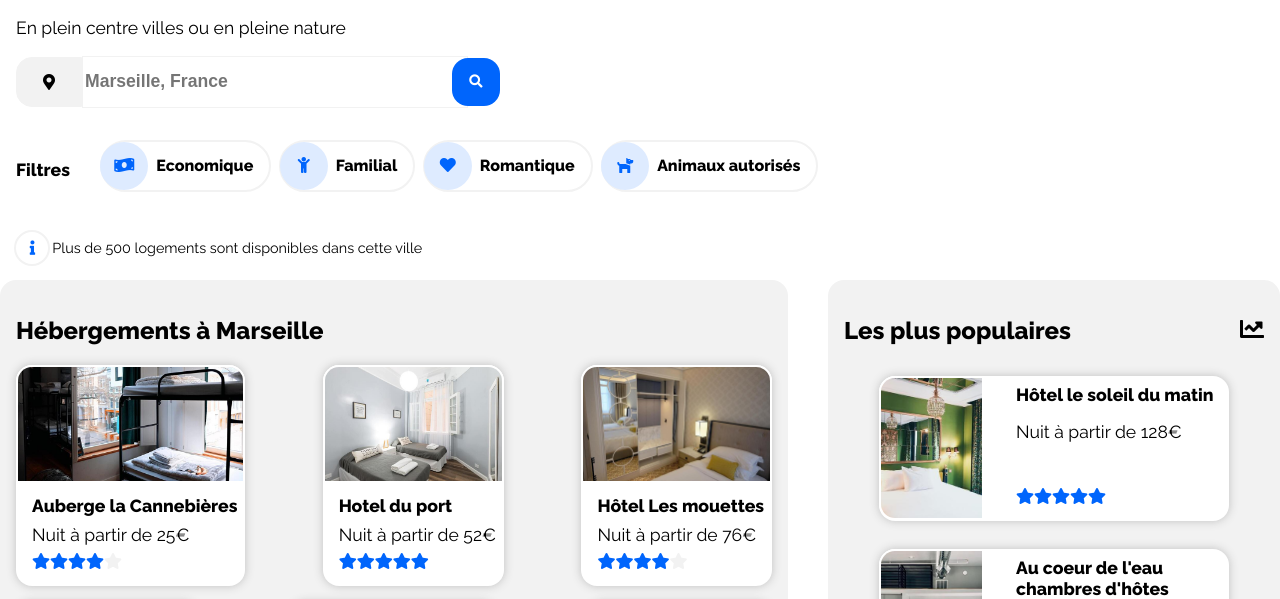
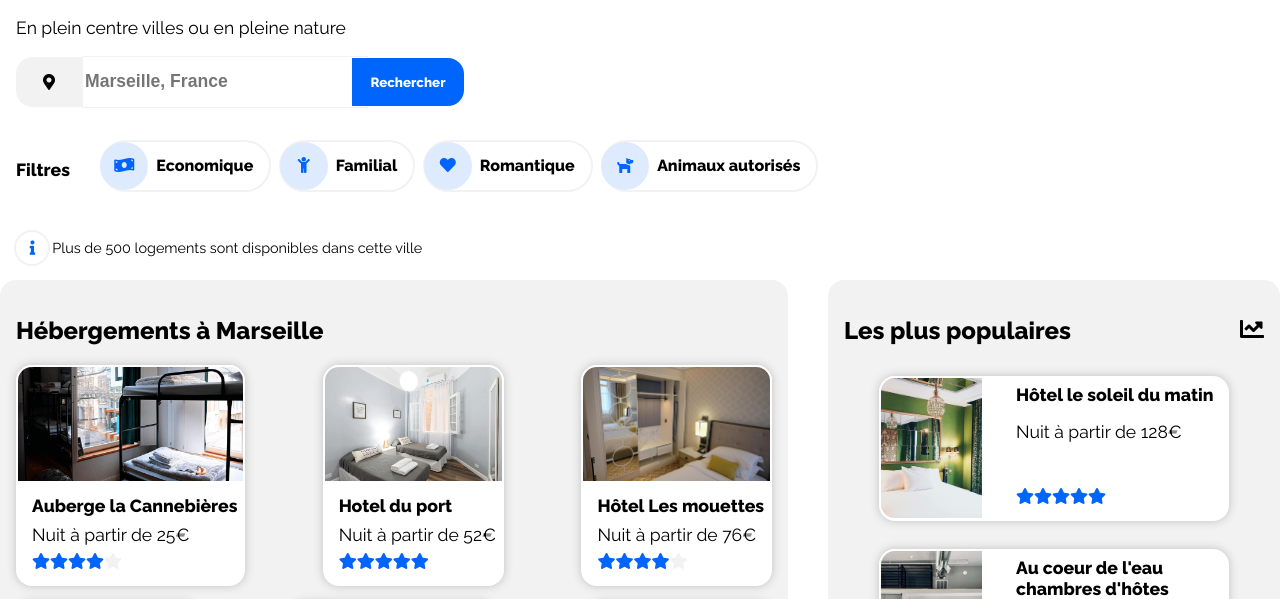
Before and after one commit to lois-yabada/projet-2---reservia, a plain HTML site: page index.html in a window 1280 px wide. Shown: the part 152-751 px from the top of the page. Drawn offline with Linux system fonts and the light colour scheme.

Commit message:
lastouch

```diff
--- a/css/header.css
+++ b/css/header.css
@@ -97,7 +97,7 @@ header i {
 }
 
 header input {
-    /* border: none; */
+
     width: calc( 100% - 5rem);
     font-size: 1.1em;
     font-weight: bold;
@@ -204,6 +204,17 @@ header p.info::before {
     font-weight: bold;
     border: 1px solid var(--gris);
 }
+header button {
+    width: 7rem;
+    border-radius: 0 1rem 1rem 0;
+
+}
+
+header button::after {
+    content: "\Rechercher";
+    font-family: 'Raleway', sans-serif;
+
+}
 
 }
 
@@ -234,10 +245,21 @@ header p.info::before {
 
     }
     header input {
-    width: 380px;
+    width: 280px;
     font-size: 1.1em;
     font-weight: bold;
     border: 1px solid var(--gris);
+}
+header button {
+    width: 7rem;
+    border-radius: 0 1rem 1rem 0;
+
+}
+
+header button::after {
+    content: "\Rechercher";
+    font-family: 'Raleway', sans-serif;
+
 }
 header div{
     margin-top: 1rem;
--- a/css/style.css
+++ b/css/style.css
@@ -90,7 +90,6 @@ footer a {
     footer {
         height: 150px;
         display: flex;
-        flex-direction: column;
         flex-wrap: wrap;
         justify-content: space-evenly;
     }
```
